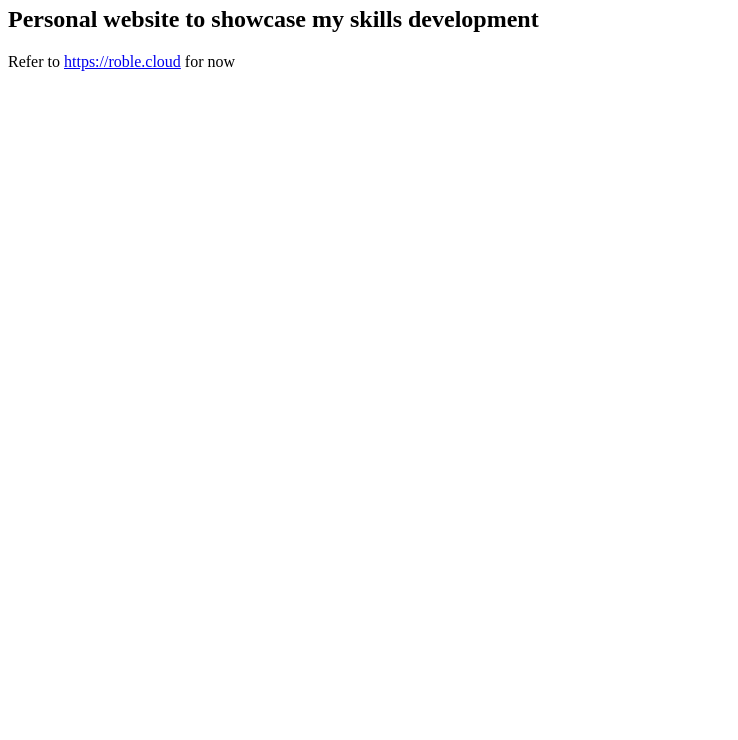
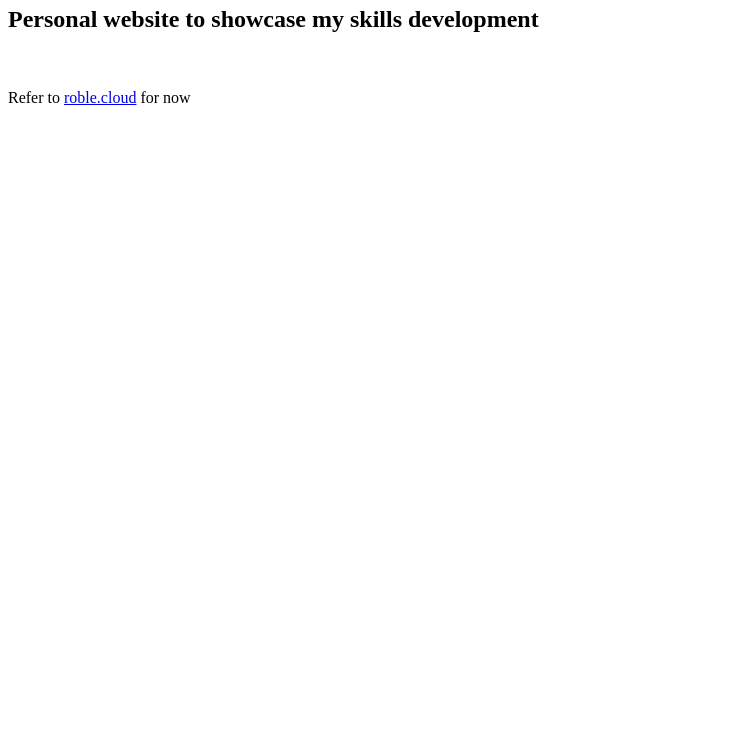
Before and after one commit to MoRoble/MoRoble.github.io, a plain HTML site: page index.html in a window 1280 px wide. Shown: the part 60-800 px from the top of the page, without its empty margins (0-738 px from the left). Drawn offline with Linux system fonts and the light colour scheme.

Commit message:
Update index.html
link fix3

```diff
--- a/index.html
+++ b/index.html
@@ -1,5 +1,6 @@
 <h1> Hello and Welcome to Mo Roble personal website </h1>
 <h2>Personal website to showcase my skills development</h2>
 <body>
-  Refer to <a href="https://roble.cloud">https://roble.cloud</a> for now
+  <br><br>
+  Refer to <a href="https://roble.cloud/">roble.cloud</a> for now
 </body>
```
